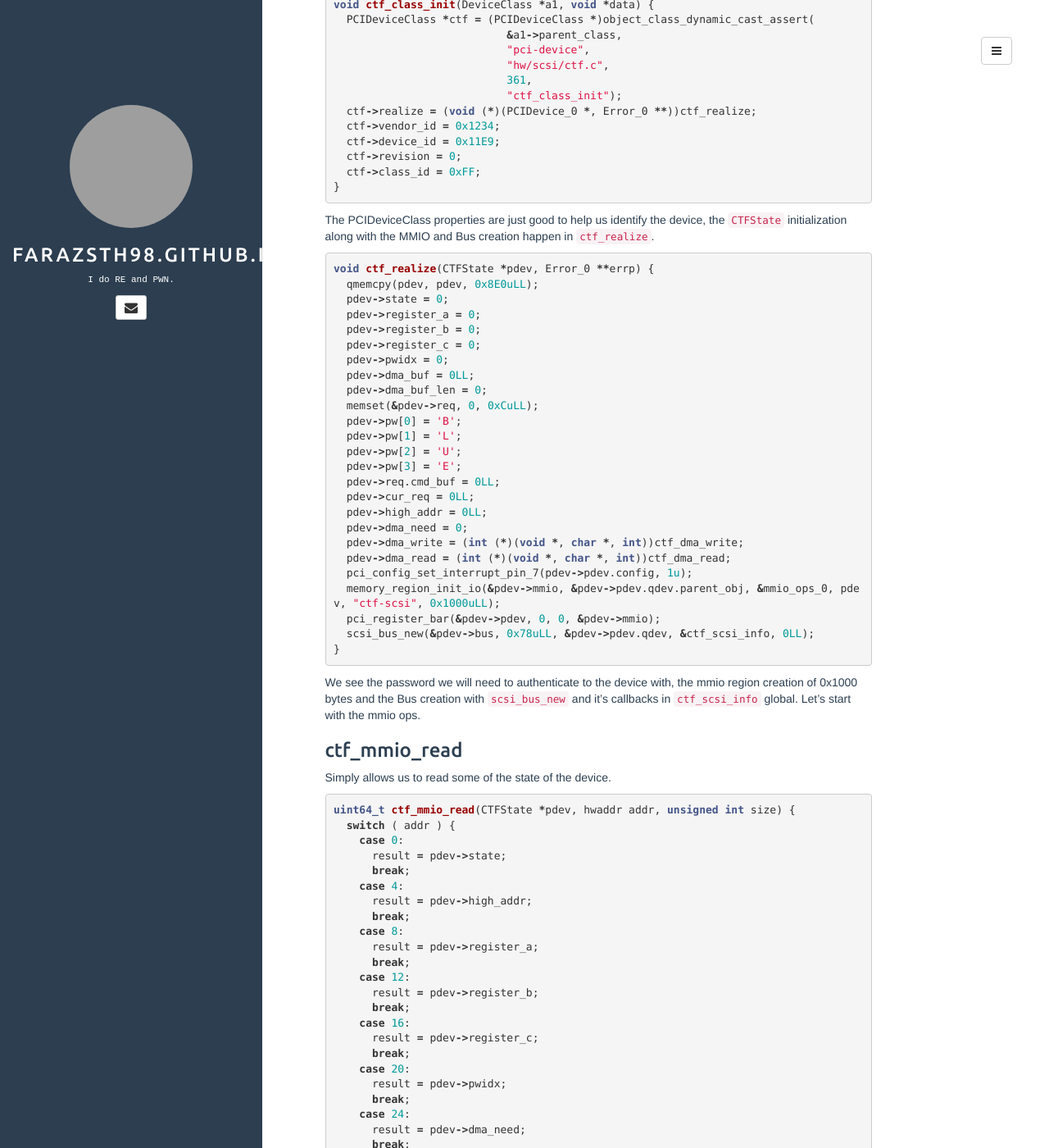
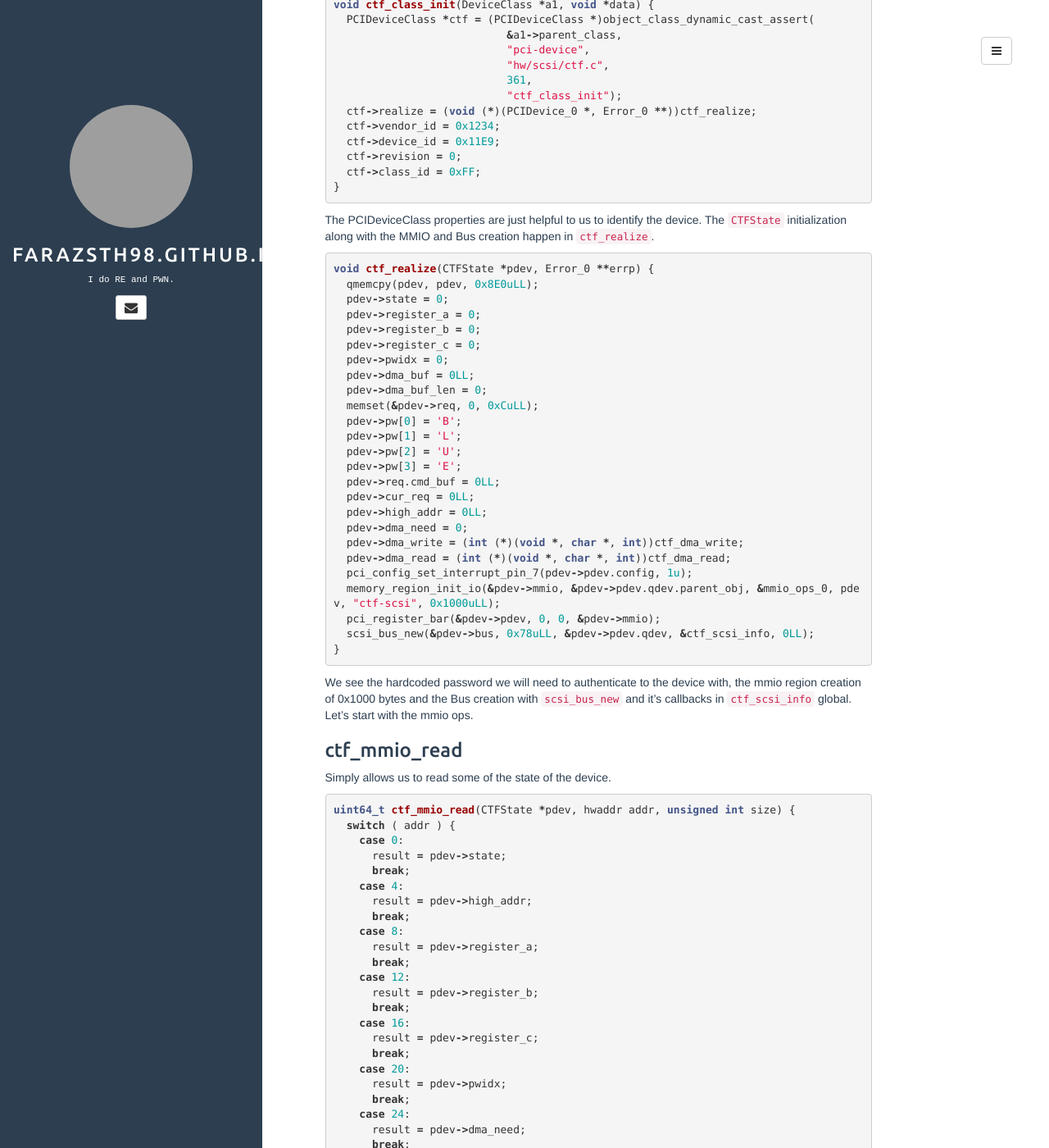
Before and after one commit to farazsth98/farazsth98.github.io, a Jekyll site: the page built from _posts/2018-11-22-RealworldCTF-2018-SCSI.md, in a window 1280 px wide and 1400 px high, scrolled down 1075 px. Shown: the whole window at 82% size. Built offline with Jekyll 4.4.1, drawn with Linux system fonts in a browser that asks for light colours; comment, search, counter and statistics services are not loaded; grey boxes are pictures that could not be loaded.

Commit message:
Update 2018-11-22-RealworldCTF-2018-SCSI.md

```diff
--- a/_posts/2018-11-22-RealworldCTF-2018-SCSI.md
+++ b/_posts/2018-11-22-RealworldCTF-2018-SCSI.md
@@ -59,7 +59,7 @@ void ctf_class_init(DeviceClass *a1, void *data) {
 }
 {% endhighlight %}
 
-The PCIDeviceClass properties are just good to help us identify the device, the `CTFState` initialization along with the MMIO and Bus creation happen in `ctf_realize`.
+The PCIDeviceClass properties are just helpful to us to identify the device. The `CTFState` initialization along with the MMIO and Bus creation happen in `ctf_realize`.
 
 {% highlight C %}
 void ctf_realize(CTFState *pdev, Error_0 **errp) {
@@ -89,7 +89,7 @@ void ctf_realize(CTFState *pdev, Error_0 **errp) {
 }
 {% endhighlight %}
 
-We see the password we will need to authenticate to the device with, the mmio region creation of 0x1000 bytes and the Bus creation with `scsi_bus_new` and it's callbacks in `ctf_scsi_info` global. Let's start with the mmio ops.
+We see the hardcoded password we will need to authenticate to the device with, the mmio region creation of 0x1000 bytes and the Bus creation with `scsi_bus_new` and it's callbacks in `ctf_scsi_info` global. Let's start with the mmio ops.
 
 ### ctf_mmio_read
 
@@ -216,7 +216,7 @@ void ctf_process_req(CTFState *pdev, uint64_t val) {
       pdev->cur_req = scsi_req_new(sdev, 0, tmp.lun, (uint8_t *)pdev->req.cmd_buf, pdev);
       if ( pdev->cur_req )
       {
-          // queue up the request
+        // queue up the request
         if ( scsi_req_enqueue(pdev->cur_req) )
           scsi_req_continue(pdev->cur_req);
       }
```
